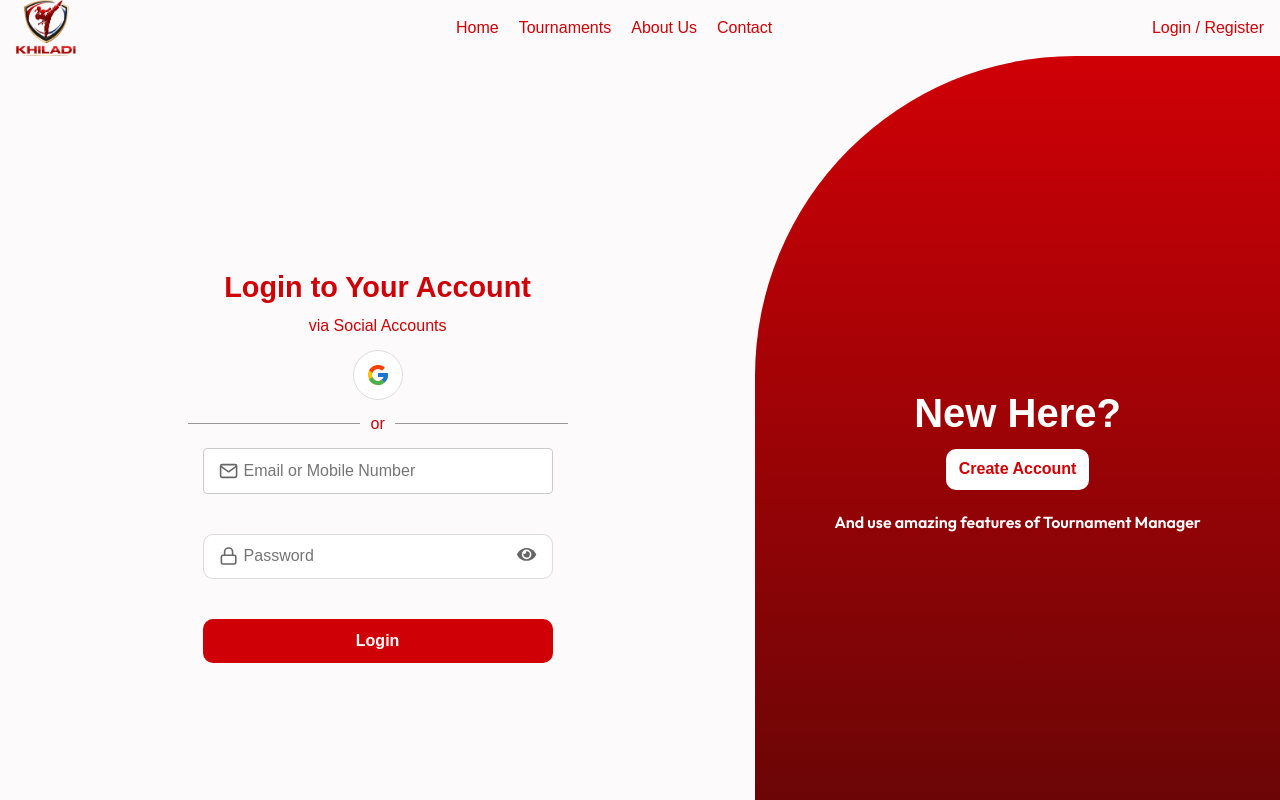
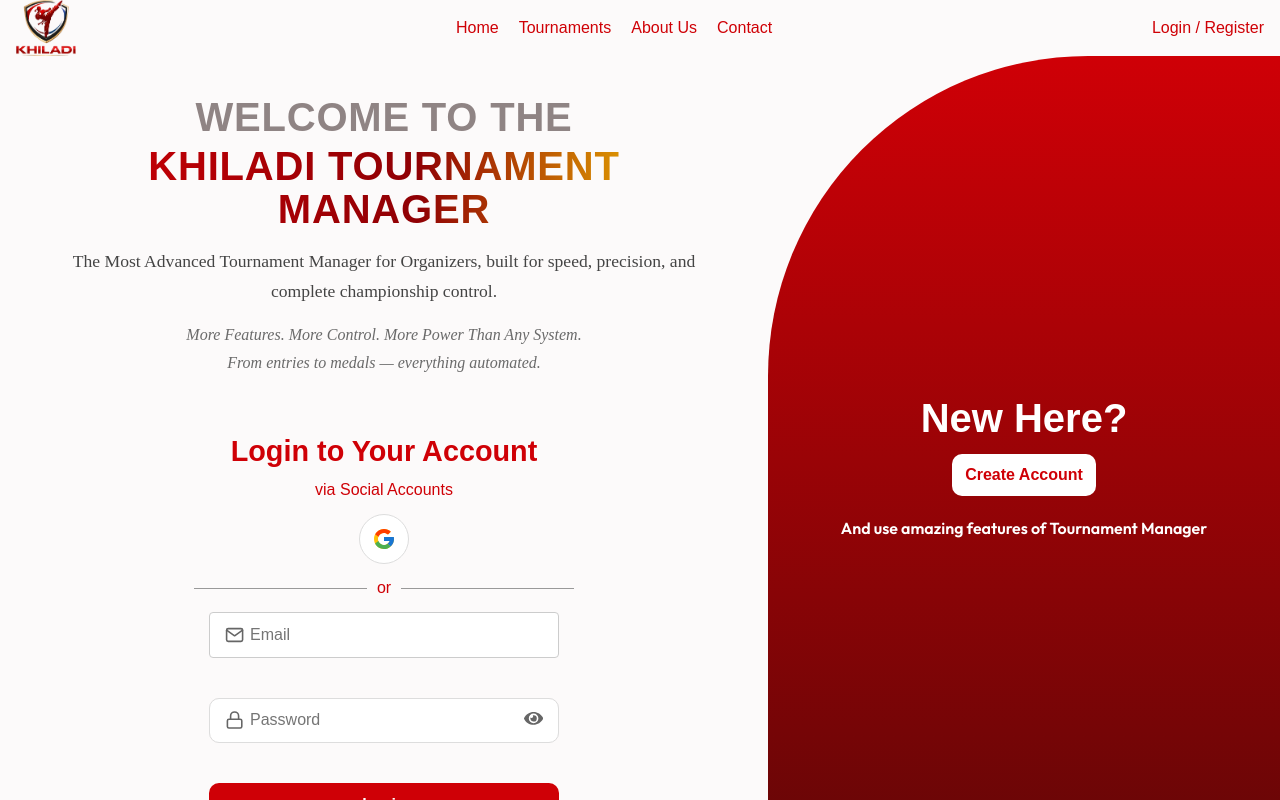
Before and after one commit to sharmactkd/khiladi-tournament-manager, a React (Vite) app in the folder frontend/: page /login in a window 1280 px wide. Built offline with nearby package versions, Linux system fonts and the light colour scheme; no server answers.

Commit message:
minor changes in login page

```diff
--- a/frontend/src/pages/Login.jsx
+++ b/frontend/src/pages/Login.jsx
@@ -51,6 +51,23 @@
   return (
     <div className={styles.container}>
       <div className={styles.leftSection}>
+  <div className={styles.heroContent}>
+    <h1 className={styles.heroTitle}>
+      WELCOME TO THE <br/>
+      <span>KHILADI TOURNAMENT MANAGER</span>
+    </h1>
+
+    <p className={styles.heroSubtitle}>
+      The Most Advanced Tournament Manager for Organizers, built for speed,
+      precision, and complete championship control.
+    </p>
+
+    <p className={styles.heroTagline}>
+      More Features. More Control. More Power Than Any System. <br/> From entries to
+      medals — everything automated.
+    </p>
+  </div>
+
   <div className={styles.loginContainer}>
     <h2 className={styles.loginTitle}>Login to Your Account</h2>
     <span className={styles.socialAccountsText}>via Social Accounts</span>
@@ -78,7 +95,7 @@
         <FiMail className={styles.icon} />
         <input
           type="text"
-                placeholder="Email or Mobile Number"
+          placeholder="Email"
           autoComplete="username"
           {...formik.getFieldProps("email")}
           className={
--- a/frontend/src/pages/Login.module.css
+++ b/frontend/src/pages/Login.module.css
@@ -18,7 +18,7 @@
   flex: 3;
   max-width: 60%;
   background: rgb(252, 250, 250);
-  padding: 2rem;
+  padding: 2.5rem 3rem;
   display: flex;
   flex-direction: column;
   justify-content: center;
@@ -214,3 +214,75 @@
   font-family:"Outfit", sans-serif;
   text-align: center;
 }
+
+.heroContent {
+  width: 100%;
+  max-width: 760px;
+  margin-bottom: 2.2rem;
+  text-align: center;
+
+}
+
+.heroTitle {
+  margin: 0;
+  font-family: "Montserrat", sans-serif;
+  font-size: 2.5rem;
+  font-weight: 900;
+  line-height: 1.08;
+  letter-spacing: 0.8px;
+  color: #8f8484;
+  text-transform: uppercase;
+}
+
+.heroTitle span {
+  display: inline-block;
+  margin-top: 0.35rem;
+  background: linear-gradient(90deg, #cf0006 0%, #8f0004 55%, #ffd700 100%);
+  -webkit-background-clip: text;
+  -webkit-text-fill-color: transparent;
+  background-clip: text;
+  color: transparent;
+}
+
+.heroSubtitle {
+  max-width: 760px;
+  margin: 1rem auto 0;
+  font-size: 1.1rem;
+  line-height: 1.7;
+  color: #444;
+  font-weight: 500;
+}
+
+.heroTagline {
+  max-width: 700px;
+  margin: 0.85rem auto 0;
+  font-size: 1rem;
+  line-height: 1.8;
+  color: #6a6a6a;
+  font-style: italic;
+  font-weight: 500;
+}
+
+@media (max-width: 992px) {
+  .leftSection {
+    padding: 2rem 1.5rem;
+  }
+
+  .heroContent {
+    margin-bottom: 1.8rem;
+  }
+
+  .heroTitle {
+    font-size: 2.35rem;
+  }
+
+  .heroSubtitle {
+    font-size: 1rem;
+    line-height: 1.65;
+  }
+
+  .heroTagline {
+    font-size: 0.95rem;
+    line-height: 1.7;
+  }
+}
--- a/frontend/src/pages/Register.jsx
+++ b/frontend/src/pages/Register.jsx
@@ -14,6 +14,9 @@
   { value: "player", label: "Player" },
 ];
 
+const passwordRulesText =
+  "Password must contain at least 8 characters, one uppercase letter, one lowercase letter, one number, and one special character";
+
 const Register = () => {
   const { login } = useAuth();
   const [searchParams] = useSearchParams();
@@ -21,20 +24,25 @@
   const [passwordVisible, setPasswordVisible] = useState(false);
 
   const redirectTo = searchParams.get("redirect") || "/tournaments";
-  const BACKEND_URL =
-    import.meta.env.VITE_BACKEND_URL || "http://localhost:5000";
+  const BACKEND_URL = import.meta.env.VITE_BACKEND_URL || "http://localhost:5000";
 
   const validationSchema = Yup.object({
     name: Yup.string()
       .min(3, "Name must be at least 3 characters")
       .max(50, "Name too long")
       .required("Name is required"),
+
     email: Yup.string()
       .email("Invalid email address")
       .required("Email is required"),
+
     password: Yup.string()
-      .min(8, "Password must be at least 8 characters")
+      .matches(
+        /^(?=.*[a-z])(?=.*[A-Z])(?=.*\d)(?=.*[@$!%*?&]).{8,}$/,
+        passwordRulesText
+      )
       .required("Password is required"),
+
     role: Yup.string()
       .oneOf(["organizer", "coach", "player"], "Please select a valid role")
       .required("Role is required"),
@@ -92,9 +100,7 @@
         </div>
 
         <form onSubmit={formik.handleSubmit} className={styles.authForm}>
-          {serverError && (
-            <div className={styles.errorMessage}>{serverError}</div>
-          )}
+          {serverError && <div className={styles.errorMessage}>{serverError}</div>}
 
           <div className={styles.inputGroup}>
             <FiUser className={styles.inputIcon} />
@@ -132,13 +138,11 @@
             <FiLock className={styles.inputIcon} />
             <input
               type={passwordVisible ? "text" : "password"}
-              placeholder="Password (min 8 chars)"
+              placeholder="Password (8+ chars, Aa, 1, @)"
               {...formik.getFieldProps("password")}
               autoComplete="new-password"
               className={`${styles.input} ${
-                formik.touched.password && formik.errors.password
-                  ? styles.error
-                  : ""
+                formik.touched.password && formik.errors.password ? styles.error : ""
               }`}
             />
             <button
@@ -151,10 +155,22 @@
               {passwordVisible ? <FiEyeOff /> : <FiEye />}
             </button>
             {formik.touched.password && formik.errors.password && (
-              <div className={styles.validationError}>
-                {formik.errors.password}
+              <div className={styles.validationError}>{formik.errors.password}</div>
+            )}
           </div>
-            )}
+
+          <div className={styles.inputGroup}>
+            <div
+              style={{
+                fontSize: "12px",
+                color: "#666",
+                marginTop: "-6px",
+                marginBottom: "4px",
+                lineHeight: 1.5,
+              }}
+            >
+              Password must include uppercase, lowercase, number, and special character.
+            </div>
           </div>
 
           <div className={`${styles.inputGroup} ${styles.roleGroup}`}>
@@ -193,6 +209,7 @@
               )}
             </div>
           </div>
+
           <button
             type="submit"
             disabled={formik.isSubmitting}
--- a/frontend/src/pages/Register.module.css
+++ b/frontend/src/pages/Register.module.css
@@ -186,7 +186,7 @@
 /* Password eye button */
 .eyeBtn {
   position: absolute;
-  top: 50%;
+  top: 26px;
   right: 0.75rem;
   transform: translateY(-50%);
   width: 36px;
@@ -527,3 +527,12 @@
     font-size: 0.85rem;
   }
 }
+
+@media (max-width: 480px) {
+  .eyeBtn {
+    top: 25px;
+    right: 0.6rem;
+    width: 34px;
+    height: 34px;
+  }
+}
```
Also changed, not shown: 1 other file (tests, documents, lock files or other folders). Lines whose indentation alone changed are shown as unchanged.
